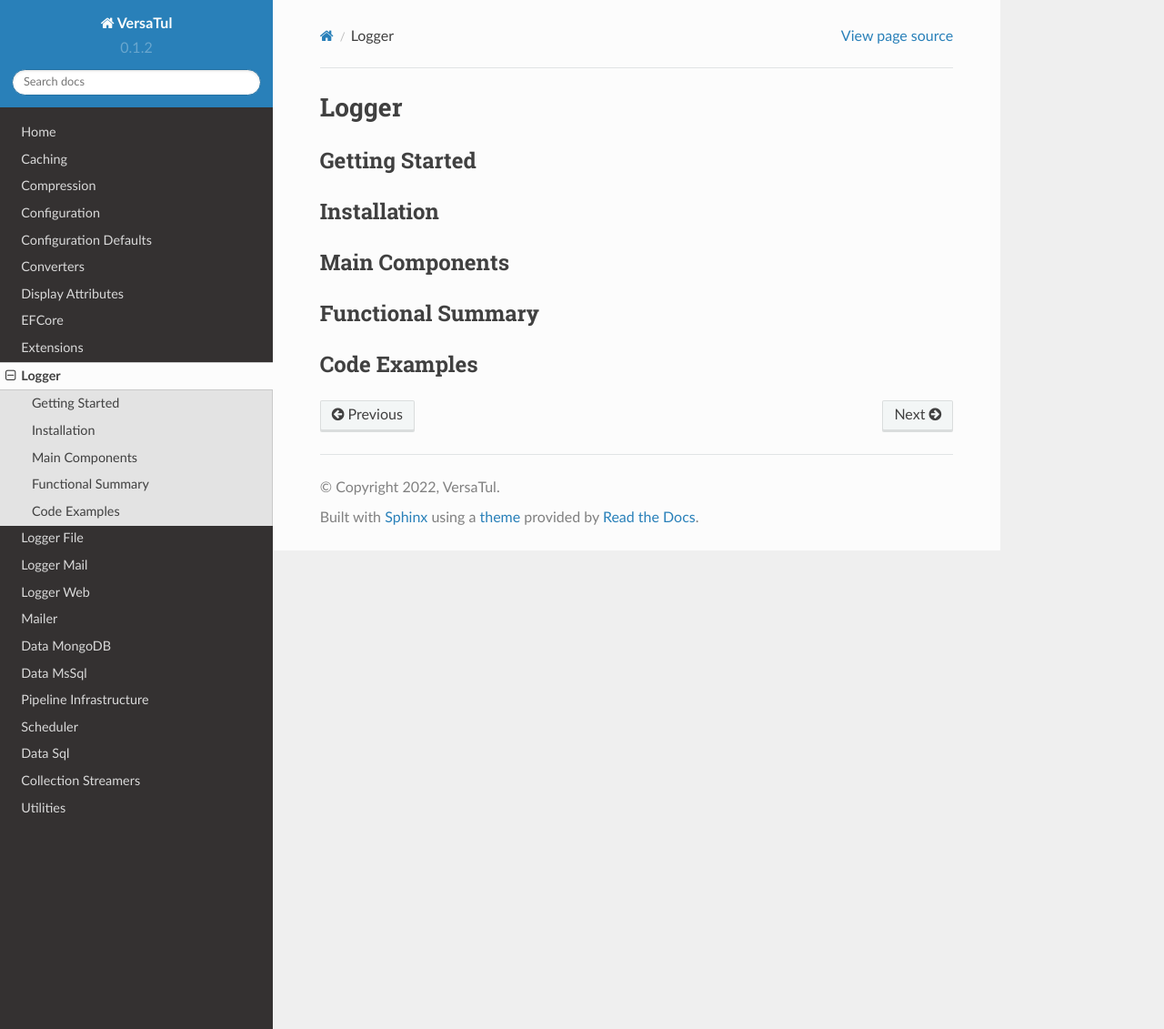
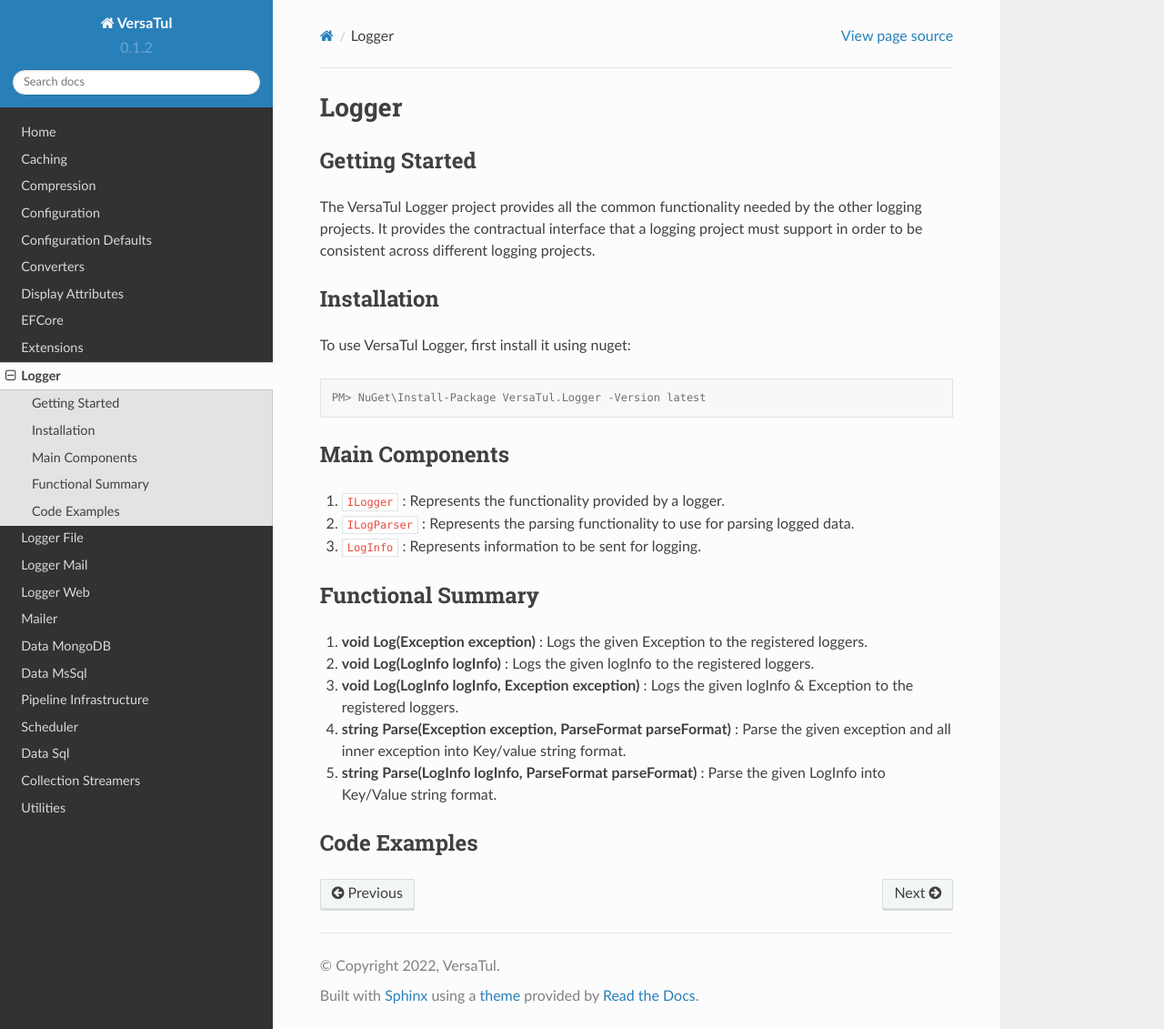
Before and after one commit to BjornWilliams/DocsVersaTul, a Sphinx documentation site: the page built from docs/source/logger.rst, in a window 1280 px wide and 1131 px high. Shown: the whole window at 91% size. Built offline with Sphinx 7.4.7 and the Read the Docs theme 2.0.0, drawn with Linux system fonts in a browser that asks for light colours.

Commit message:
Update logger.rst
Adding logger to the project

```diff
--- a/docs/source/logger.rst
+++ b/docs/source/logger.rst
@@ -3,15 +3,32 @@
 
 Getting Started
 ----------------
+The VersaTul Logger project provides all the common functionality needed by the other logging projects.
+It provides the contractual interface that a logging project must support in order to be consistent across different logging projects.
 
 Installation
 ------------
 
+To use VersaTul Logger, first install it using nuget:
+
+.. code-block:: console
+
+    PM> NuGet\Install-Package VersaTul.Logger -Version latest
+
+
 Main Components
 ----------------
+1. ``ILogger`` : Represents the functionality provided by a logger.
+2. ``ILogParser`` : Represents the parsing functionality to use for parsing logged data.
+3. ``LogInfo`` : Represents information to be sent for logging.
 
 Functional Summary
 ------------------
+1. **void Log(Exception exception)** : Logs the given Exception to the registered loggers.
+2. **void Log(LogInfo logInfo)** : Logs the given logInfo to the registered loggers.
+3. **void Log(LogInfo logInfo, Exception exception)** : Logs the given logInfo & Exception to the registered loggers.
+4. **string Parse(Exception exception, ParseFormat parseFormat)** : Parse the given exception and all inner exception into Key/value string format.
+5. **string Parse(LogInfo logInfo, ParseFormat parseFormat)** : Parse the given LogInfo into Key/Value string format.
 
 Code Examples
 -------------
```
